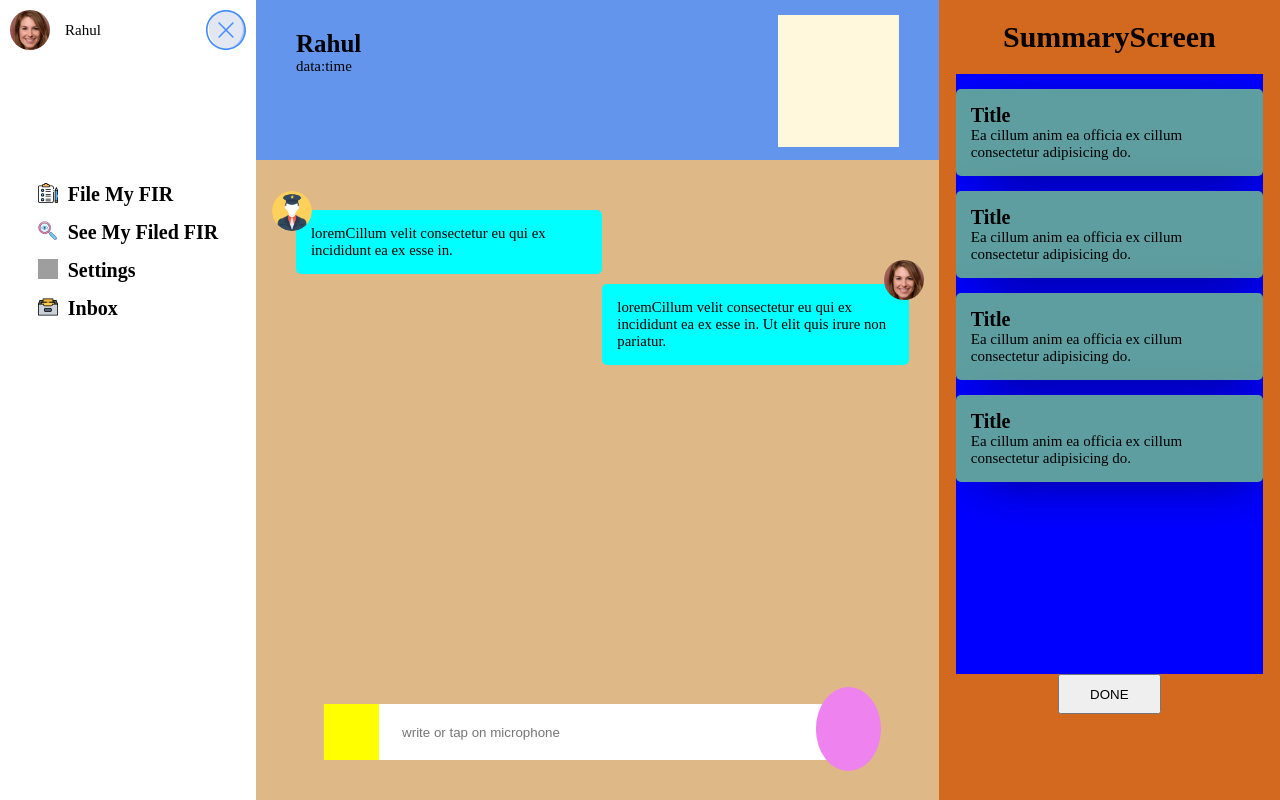
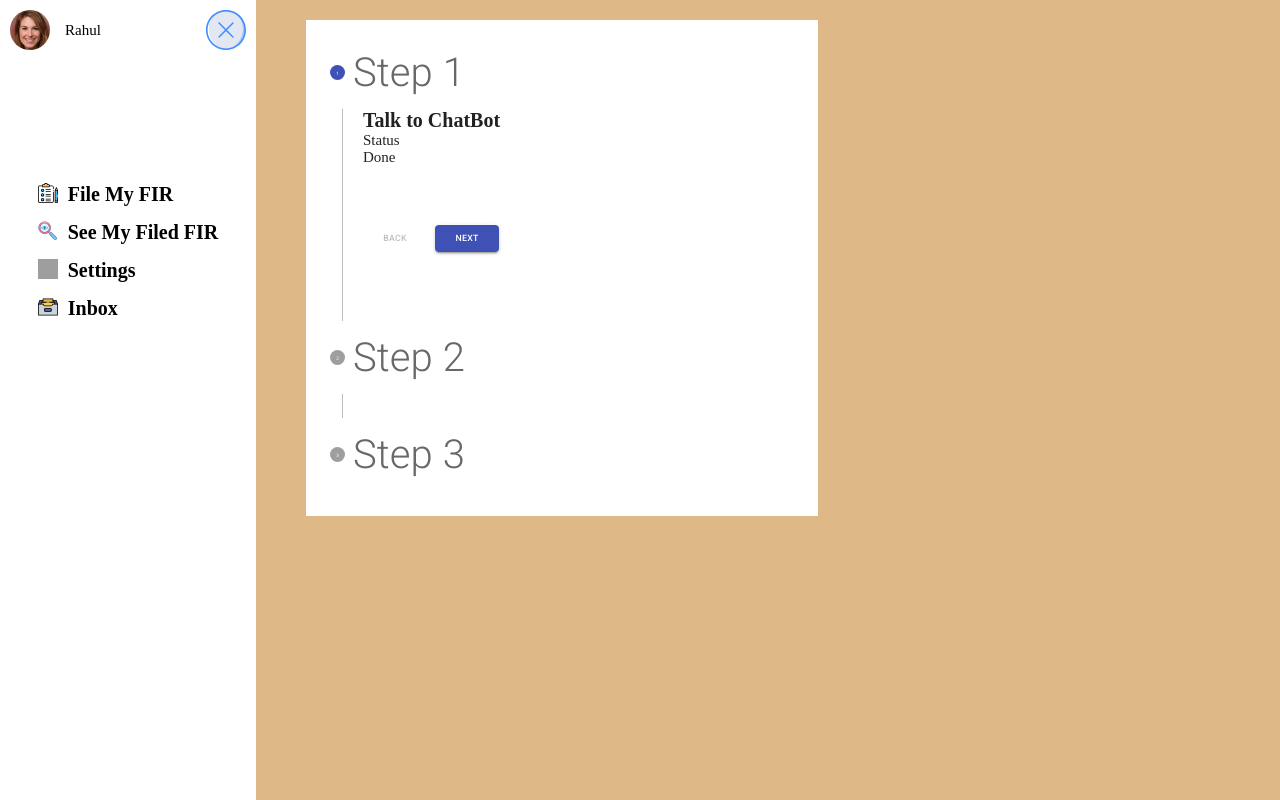
Before and after one commit to RishabhVerma098/policeuser, a React (Create React App) app: page /app in a window 1280 px wide. Built offline with nearby package versions, Linux system fonts and the light colour scheme; grey boxes are pictures that could not be loaded.

Commit message:
basic after talk to chat bot screen done

```diff
--- a/package.json
+++ b/package.json
@@ -3,6 +3,7 @@
   "version": "0.1.0",
   "private": true,
   "dependencies": {
+    "@material-ui/core": "^4.8.3",
     "@testing-library/jest-dom": "^4.2.4",
     "@testing-library/react": "^9.4.0",
     "@testing-library/user-event": "^7.2.1",
@@ -12,7 +13,8 @@
     "react-redux": "^7.1.3",
     "react-scripts": "3.3.0",
     "redux": "^4.0.5",
-    "redux-thunk": "^2.3.0"
+    "redux-thunk": "^2.3.0",
+    "rsuite": "^4.2.0"
   },
   "scripts": {
     "start": "react-scripts start",
--- a/public/index.html
+++ b/public/index.html
@@ -15,6 +15,19 @@
       user's mobile device or desktop. See https://developers.google.com/web/fundamentals/web-app-manifest/
     -->
     <link rel="manifest" href="%PUBLIC_URL%/manifest.json" />
+    <link
+      rel="stylesheet"
+      href="https://fonts.googleapis.com/css?family=Roboto:300,400,500,700&display=swap"
+    />
+
+    <link
+      rel="stylesheet"
+      href="https://fonts.googleapis.com/icon?family=Material+Icons"
+    />
+    <link
+      href="https://fonts.googleapis.com/css?family=Montserrat&display=swap"
+      rel="stylesheet"
+    />
     <!--
       Notice the use of %PUBLIC_URL% in the tags above.
       It will be replaced with the URL of the `public` folder during the build.
--- /dev/null
+++ b/src/components/AfterDone/index.js
@@ -0,0 +1,143 @@
+import React from "react";
+import { makeStyles } from "@material-ui/core/styles";
+import Stepper from "@material-ui/core/Stepper";
+import Step from "@material-ui/core/Step";
+import StepLabel from "@material-ui/core/StepLabel";
+import StepContent from "@material-ui/core/StepContent";
+import Button from "@material-ui/core/Button";
+import Paper from "@material-ui/core/Paper";
+import Typography from "@material-ui/core/Typography";
+import "./index.scss";
+const useStyles = makeStyles(theme => ({
+  root: {
+    width: "50%",
+    marginTop: "2rem",
+    marginLeft: "5rem",
+    backgroundColor: "null",
+    fontSize: "10rem"
+  },
+  button: {
+    marginTop: theme.spacing(1),
+    marginRight: theme.spacing(1)
+  },
+  actionsContainer: {
+    marginBottom: theme.spacing(2)
+  },
+  resetContainer: {
+    padding: theme.spacing(3)
+  }
+}));
+
+function getSteps() {
+  return ["Step 1", "Step 2", "Step 3"];
+}
+
+function getStepContent(step) {
+  switch (step) {
+    case 0:
+      return (
+        <div className="step1">
+          <h5>Talk to ChatBot</h5>
+          <div className="status">
+            <p>Status</p>
+            <p>Done</p>
+          </div>
+        </div>
+      );
+    case 1:
+      return (
+        <div className="step2">
+          <h5>PDF Creation and verify</h5>
+          <div className="status">
+            <p>Status</p>
+            <p>InProgress</p>
+          </div>
+        </div>
+      );
+    case 2:
+      return (
+        <div className="step3">
+          <h5>Sign PDF</h5>
+          <div className="status">
+            <p>Status</p>
+            <p>Unknown</p>
+          </div>
+        </div>
+      );
+    default:
+      return "Unknown step";
+  }
+}
+
+function StepScreen() {
+  const classes = useStyles();
+  const [activeStep, setActiveStep] = React.useState(0);
+  const steps = getSteps();
+
+  const handleNext = () => {
+    setActiveStep(prevActiveStep => prevActiveStep + 1);
+  };
+
+  const handleBack = () => {
+    setActiveStep(prevActiveStep => prevActiveStep - 1);
+  };
+
+  const handleReset = () => {
+    setActiveStep(1);
+  };
+
+  return (
+    <div className="stepScreen">
+      <div className={classes.root}>
+        <Stepper activeStep={activeStep} orientation="vertical">
+          {steps.map((label, index) => (
+            <Step key={label}>
+              <StepLabel>
+                <p className="stepLabel">{label}</p>
+              </StepLabel>
+              <StepContent>
+                {getStepContent(index)}
+                <div className={classes.actionsContainer}>
+                  <div>
+                    <Button
+                      disabled={activeStep === 0}
+                      onClick={handleBack}
+                      className={classes.button}
+                    >
+                      Back
+                    </Button>
+                    <Button
+                      variant="contained"
+                      color="primary"
+                      onClick={handleNext}
+                      className={classes.button}
+                    >
+                      {activeStep === steps.length - 1 ? "Finish" : "Next"}
+                    </Button>
+                  </div>
+                </div>
+              </StepContent>
+            </Step>
+          ))}
+        </Stepper>
+        {activeStep === steps.length && (
+          <Paper square elevation={0} className={classes.resetContainer}>
+            <Typography>All steps completed - you&apos;re finished</Typography>
+            <div className="handleButtons">
+              <Button className="proceed">Done</Button>
+              <Button onClick={handleReset} className={classes.button}>
+                Reset
+              </Button>
+            </div>
+          </Paper>
+        )}
+      </div>
+    </div>
+  );
+}
+
+export default StepScreen;
+
+{
+  /* <Typography>{getStepContent(index)}</Typography> */
+}
--- /dev/null
+++ b/src/components/AfterDone/index.scss
@@ -0,0 +1,27 @@
+.stepScreen {
+  width: 100%;
+  height: 100%;
+}
+
+.stepLabel {
+  color: #686868;
+  font-family: "Roboto", sans-serif;
+  font-size: 4rem;
+  font-weight: 300;
+}
+
+//down line color
+.MuiStepConnector-line {
+  display: block;
+  border-color: #3d81b9;
+  /* color: whitesmoke; */
+}
+
+// upper line
+.MuiStepContent-root {
+  margin-top: 8px;
+  border-left: 1px solid #bdbdbd;
+  margin-left: 12px;
+  padding-left: 20px;
+  padding-right: 8px;
+}
--- a/src/components/main/main-index.js
+++ b/src/components/main/main-index.js
@@ -3,6 +3,7 @@ import { slider } from "../../store/actions";
 import { connect } from "react-redux";
 import Chat from "./chat/chat-index";
 import Summary from "./summary/summary-index";
+import StepScreen from "../AfterDone";
 import "./main-index.scss";
 function Main(props) {
   return (
@@ -10,8 +11,9 @@ function Main(props) {
       style={props.slide ? { width: "95%" } : { width: "80%" }}
       className="main"
     >
-      <Chat />
-      <Summary />
+      {/* <Chat />
+      <Summary /> */}
+      <StepScreen />
     </section>
   );
 }
```
Also changed, not shown: 1 other file (tests, documents, lock files or other folders).
